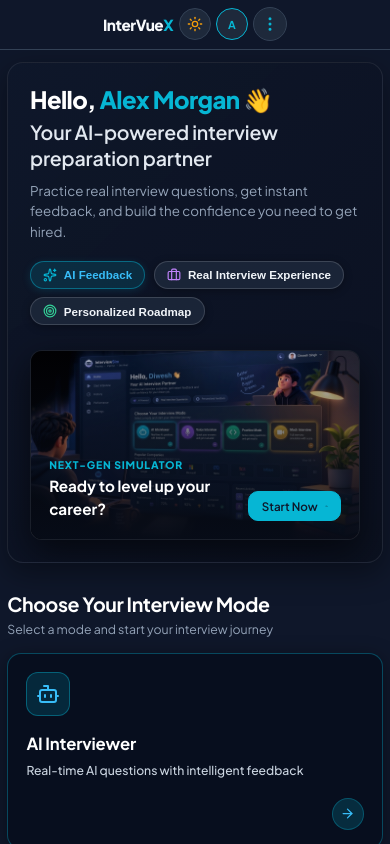
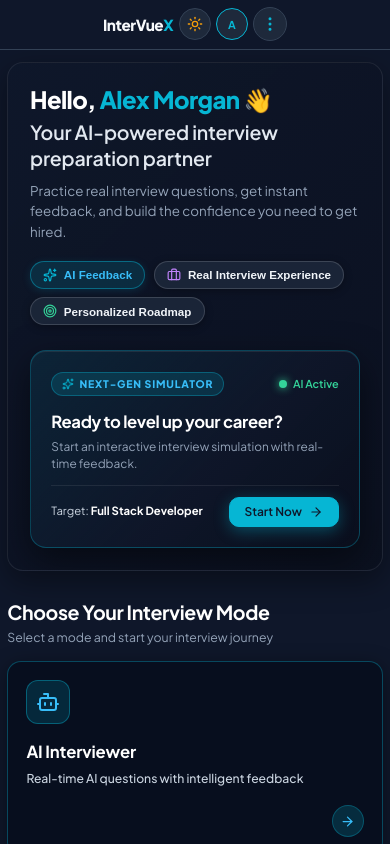
Before and after one commit to diweshsingh189-stack/InterVueX, a React (Vite) app: page / in a window 390 px wide. Both pictures are taken after a click on the button "Performance Dashboard". Shown: the top 844 px of the page. Built offline with nearby package versions, Linux system fonts and the light colour scheme.

Commit message:
Replace cropped image in hero banner with modern responsive glassmorphic widget

```diff
--- a/src/pages/Dashboard.jsx
+++ b/src/pages/Dashboard.jsx
@@ -333,59 +333,71 @@
           </div>
         </div>
 
-        {/* Right Hero Visual Card */}
+        {/* Right Hero Visual / Quick Launcher Card */}
         <div style={{
           position: 'relative',
-          borderRadius: '12px',
+          borderRadius: '16px',
           overflow: 'hidden',
-          backgroundColor: '#070C18',
-          border: '1px solid rgba(255, 255, 255, 0.08)',
-          boxShadow: '0 12px 35px rgba(0, 0, 0, 0.6)',
+          background: 'linear-gradient(135deg, rgba(6, 182, 212, 0.1) 0%, rgba(15, 23, 42, 0.9) 55%, rgba(10, 15, 29, 0.98) 100%)',
+          border: '1px solid rgba(6, 182, 212, 0.3)',
+          boxShadow: '0 12px 35px rgba(0, 0, 0, 0.5), inset 0 1px 0 rgba(255, 255, 255, 0.08)',
           display: 'flex',
           flexDirection: 'column',
-          justifyContent: 'flex-end',
+          justifyContent: 'space-between',
+          padding: '1.4rem',
           minHeight: '190px'
         }}>
-          <img
-            src="/interview-slide-1.jpg"
-            alt="InterVueX AI Workspace"
-            style={{
-              position: 'absolute',
-              inset: 0,
-              width: '100%',
-              height: '100%',
-              objectFit: 'cover',
-              opacity: 0.85
-            }}
-          />
-          <div style={{
-            position: 'absolute',
-            inset: 0,
-            background: 'linear-gradient(to top, rgba(7, 12, 24, 0.95) 0%, rgba(7, 12, 24, 0.4) 60%, transparent 100%)'
-          }} />
+          {/* Top Row: Live status indicator + Badge */}
+          <div style={{ display: 'flex', justifyContent: 'space-between', alignItems: 'center' }}>
+            <div style={{
+              display: 'inline-flex',
+              alignItems: 'center',
+              gap: '0.4rem',
+              backgroundColor: 'rgba(6, 182, 212, 0.16)',
+              border: '1px solid rgba(6, 182, 212, 0.35)',
+              color: '#38BDF8',
+              fontSize: '0.72rem',
+              fontWeight: 800,
+              textTransform: 'uppercase',
+              letterSpacing: '0.08em',
+              padding: '0.25rem 0.65rem',
+              borderRadius: '9999px'
+            }}>
+              <Sparkles size={12} style={{ color: 'var(--accent-cyan)' }} />
+              Next-Gen Simulator
+            </div>
 
-          <div style={{
-            position: 'relative',
-            zIndex: 2,
-            padding: '1.25rem',
-            display: 'flex',
-            justifyContent: 'space-between',
-            alignItems: 'flex-end',
-            gap: '0.75rem'
-          }}>
-            <div>
-              <div style={{ fontSize: '0.72rem', textTransform: 'uppercase', color: 'var(--accent-cyan)', fontWeight: 800, letterSpacing: '0.08em', marginBottom: '0.2rem' }}>
-                Next-Gen Simulator
-              </div>
-              <div style={{ fontSize: '1.05rem', fontWeight: 700, color: '#FFFFFF' }}>
-                Ready to level up your career?
-              </div>
+            <div style={{ display: 'flex', alignItems: 'center', gap: '0.4rem', fontSize: '0.75rem', color: '#34D399', fontWeight: 600 }}>
+              <span style={{ width: '8px', height: '8px', borderRadius: '50%', backgroundColor: '#34D399', boxShadow: '0 0 8px #34D399' }} />
+              AI Active
+            </div>
+          </div>
+
+          {/* Middle: Title & Subtitle */}
+          <div style={{ margin: '0.85rem 0' }}>
+            <h3 style={{ fontSize: '1.15rem', fontWeight: 700, color: '#FFFFFF', letterSpacing: '-0.02em', marginBottom: '0.3rem' }}>
+              Ready to level up your career?
+            </h3>
+            <p style={{ fontSize: '0.82rem', color: '#94A3B8', lineHeight: '1.45', margin: 0 }}>
+              Start an interactive interview simulation with real-time feedback.
+            </p>
+          </div>
+
+          {/* Bottom Row: Quick Stats & Start Button */}
+          <div style={{ display: 'flex', justifyContent: 'space-between', alignItems: 'center', flexWrap: 'wrap', gap: '0.75rem', paddingTop: '0.75rem', borderTop: '1px solid rgba(255, 255, 255, 0.08)' }}>
+            <div style={{ fontSize: '0.78rem', color: '#CBD5E1' }}>
+              Target: <strong style={{ color: '#FFFFFF' }}>{userProfile?.targetRole || 'Full Stack Developer'}</strong>
             </div>
 
             <button
               onClick={() => onStartNew?.()}
-              className="btn btn-sm btn-primary"
-              style={{ padding: '0.45rem 0.85rem', fontSize: '0.8rem', whiteSpace: 'nowrap' }}
+              className="btn btn-primary"
+              style={{
+                padding: '0.45rem 1rem',
+                fontSize: '0.825rem',
+                whiteSpace: 'nowrap',
+                boxShadow: '0 4px 15px rgba(6, 182, 212, 0.35)'
+              }}
             >
               Start Now <ArrowRight size={14} />
             </button>
```
